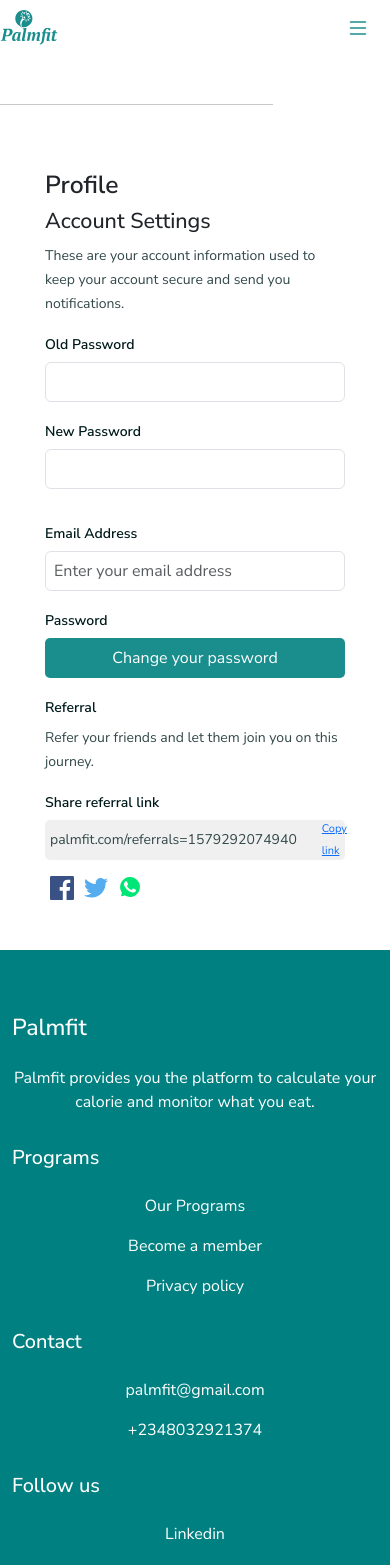
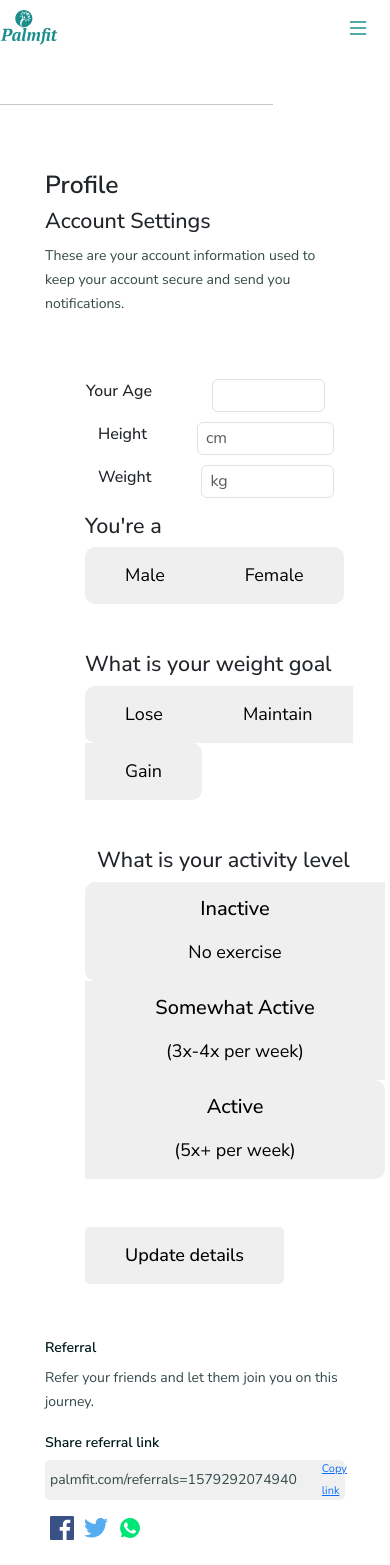
Before and after one commit to decadevs/live-project-sq015-net-palmfit-UI, a React (Create React App) app: page /profile in a window 390 px wide. Shown: the top 1565 px of the page. Built offline with nearby package versions, Linux system fonts and the light colour scheme; a web font is replaced by a local one.

Commit message:
updated profile page

```diff
--- a/src/components/ProfilePage.jsx
+++ b/src/components/ProfilePage.jsx
@@ -3,6 +3,7 @@ import '../styles/ProfilePage.css'
 import facebookLogo from '../images/logos_facebook.svg';
 import twitterLogo from '../images/logos_twitter.svg';
 import whatsappLogo from '../images/logos_whatsapp.svg';
+import UserDetails from './UserDetails';
 
 
 export default function ProfilePage () {
@@ -17,29 +18,11 @@ export default function ProfilePage () {
                         your account secure and send you notifications.
                     </span>
                 </div>
-                <div className="rightTop">
-                    <div className="password">
-                        <div className="oldpass">
-                            <h3>Old Password</h3>
-                            <input className="form-control p-2 me-2" type="text" />
-                        </div>
-                        <div className="newpass">
-                            <h3>New Password</h3>
-                            <input className="form-control p-2 me-2"  type="text" />
-                        </div>
-                    </div>
 
-                    <div className="email">
-                        <h3>Email Address</h3>
-                        <input className="form-control p-2" type="text" placeholder='Enter your email address'/>
-                    </div>
-
-                    <div className="changePass">
-                        <h3>Password</h3>
-                        <button className="btn-teal">Change your password</button>
-                    </div>
-                </div>
             </div>
+            <br/>
+            <br/>
+            <UserDetails/>
 
             <div className="buttomholder">
                 <div className="leftbutt">
@@ -68,6 +51,37 @@ export default function ProfilePage () {
                     </div>
                 </div>
             </div>
+            <br/>
+            <br/>
+            <br/>
+            <br/>
+            <h2>Password Change</h2>
+
+            <form className="rightTop">
+                    <div className="password">
+                        <div className="oldpass">
+                            <h3>Old Password</h3>
+                            <input className="form-control p-2 me-2" type="text" />
+                        </div>
+                        <div className="newpass">
+                            <h3>New Password</h3>
+                            <input className="form-control p-2 me-2"  type="text" />
+                        </div>
+                    </div>
+
+                    <div className="email">
+                        <h3>Email Address</h3>
+                        <input className="form-control p-2" type="text" placeholder='Enter your email address'/>
+                    </div>
+
+                    <div className="changePass">
+                        <h3>Password</h3>
+                        <button className="btn-teal">Change your password</button>
+                    </div>
+                </form>
+
+
+
         </div>
     </div>
   )
--- /dev/null
+++ b/src/components/UserDetails.jsx
@@ -0,0 +1,138 @@
+import React, { useState } from 'react';
+import styles from '../styles/userDetails.module.css';
+
+export default function UserDetails () {
+
+    const [selectedGender, setSelectedGender] = useState(null);
+    const handleGenderClick = (gender) => {
+        setSelectedGender(gender);
+      };
+
+
+      const [selectedWeightGoal, setSelectedWeightGoal] = useState(null);
+      const handleWeightGoalClick = (goal) => {
+        setSelectedWeightGoal(goal);
+      };
+
+
+      const [selectedActivityLevel, setSelectedActivityLevel] = useState(null);
+      const handleActivityLevelClick = (level) => {
+        setSelectedActivityLevel(level);
+    };
+
+  return (
+
+    <div>
+            <div className={`${styles.holder} row`}>
+                <div className={`${styles.left} col-md-7 mt-3`}>
+                    <div className={`${styles.mydata} col-md-15 d-flex`}>
+                        <div className={`${styles.first} d-flex flex-xs-column`}>
+                            <span className='w-75'>Your Age</span>
+                            <input class="form-control p-2 w-100" type="text" placeholder="" aria-label="Search" />
+                        </div>
+                        <div className={`${styles.first} d-flex container`}>
+                            <span>Height</span>
+                            <input class="form-control p-2 w-100" type="text" placeholder="cm" aria-label="Search" />
+                        </div>
+                        <div className={`${styles.first} d-flex container`}>
+                            <span>Weight</span>
+                            <input class="form-control p-2 w-100" type="text" placeholder="kg" aria-label="Search" />
+                        </div>
+                    </div>
+
+                    <div className={`${styles.gender} mb-5 mt-3`}>
+            <h4>You're a</h4>
+            <div className=''>
+              <button
+                className={`${styles.leftt} ${
+                  selectedGender === 'male' ? styles.selected : ''
+                }`}
+                onClick={() => handleGenderClick('male')}
+              >
+                Male
+              </button>
+              <button
+                className={`${styles.right} ${
+                  selectedGender === 'female' ? styles.selected : ''
+                }`}
+                onClick={() => handleGenderClick('female')}
+              >
+                Female
+              </button>
+            </div>
+          </div>
+
+          <div className={`${styles.weightControl} mb-5`}>
+            <h4>What is your weight goal</h4>
+            <div className=''>
+              <button
+                className={`${styles.leftt} ${
+                  selectedWeightGoal === 'lose' ? styles.selected : ''
+                }`}
+                onClick={() => handleWeightGoalClick('lose')}
+              >
+                Lose
+              </button>
+              <button
+                className={`${styles.center} ${
+                  selectedWeightGoal === 'maintain' ? styles.selected : ''
+                }`}
+                onClick={() => handleWeightGoalClick('maintain')}
+              >
+                Maintain
+              </button>
+              <button
+                className={`${styles.right} ${
+                  selectedWeightGoal === 'gain' ? styles.selected : ''
+                }`}
+                onClick={() => handleWeightGoalClick('gain')}
+              >
+                Gain
+              </button>
+            </div>
+          </div>
+          <div className={`${styles.weightStatus} container mb-5`}>
+            <h4 className=''>What is your activity level</h4>
+            <div className=''>
+              <div className='col-xs-4 row mr-5'>
+                <button
+                  className={`${styles.leftt} col-md-4 col-sm-4 col-xs-4 ${
+                    selectedActivityLevel === 'inactive' ? styles.selected : ''
+                  }`}
+                  onClick={() => handleActivityLevelClick('inactive')}
+                >
+                  <div className={`${styles.inactive}`}>
+                    <h5>Inactive</h5> <span>No exercise</span>
+                  </div>
+                </button>
+                <button
+                  className={`${styles.center} col-md-4 col-sm-4 col-xs-4 ${
+                    selectedActivityLevel === 'somewhat' ? styles.selected : ''
+                  }`}
+                  onClick={() => handleActivityLevelClick('somewhat')}
+                >
+                  <div className={`${styles.somewhat}`}>
+                    <h5>Somewhat Active</h5> <span>(3x-4x per week)</span>
+                  </div>
+                </button>
+                <button
+                  className={`${styles.right} col-md-4 col-sm-4 col-xs-4 ${
+                    selectedActivityLevel === 'active' ? styles.selected : ''
+                  }`}
+                  onClick={() => handleActivityLevelClick('active')}
+                >
+                  <div className={`${styles.aactive}`}>
+                    <h5>Active</h5> <span>(5x+ per week)</span>
+                  </div>
+                </button>
+              </div>
+            </div>
+          </div>
+
+                    <button type="submit" className={`${styles.Submit} col-md-6 col-sm-10 mb-4 align-content-center`}>Update details</button>
+                </div>
+            </div>
+
+        </div>
+  )
+}
--- /dev/null
+++ b/src/styles/userDetails.module.css
@@ -0,0 +1,214 @@
+@import url('https://fonts.googleapis.com/css2?family=Nunito+Sans:opsz,wght@6..12,200;6..12,300;6..12,400;6..12,500;6..12,600&display=swap');
+
+.DetailsPerFood{
+    border: 1px solid grey;
+    padding: 10px;
+    border-radius: 5px;
+}
+.custominput input[type="text"] {
+    border: none;
+    border-bottom: 1px solid #000;
+    padding: 5px;
+    outline: none;
+    text-align: left;
+    width: 50%;
+  }
+.foodCheck{
+    /* display: flex;
+    flex-direction: column;
+    justify-content: space-between; */
+}
+.left{
+    margin: 0 0 10px 40px;
+    /* alihn right */
+}
+
+.mydata{
+    display: flex;
+    justify-content: space-between;
+    gap: 10px;
+}
+.mydata .first{
+    margin-left: 1px;
+    gap: 10px;
+    margin-right: 20px;
+}
+.first span{
+    font-size: 16px;
+    font-weight: 500;
+}
+.holder{
+    justify-content: space-between;
+    /* margin-left: 20px; */
+    font-family: Nunito Sans;
+}
+.holder button {
+    outline: none;
+    border: none;
+    padding: 15px 40px;
+    overflow: hidden;
+    font-size: 18px;
+}
+.holder button:focus {
+    outline: none;
+    border: none;
+    padding: 15px 40px;
+    overflow: hidden;
+    background-color: #48A4A4;
+    color: #fff;
+    font-size: 18px;
+}
+
+.holder .leftt{
+    border-top-left-radius: 10px;
+    border-bottom-left-radius: 10px;
+}
+.holder .right{
+    border-top-right-radius: 10px;
+    border-bottom-right-radius: 10px;
+}
+
+input::placeholder {
+    text-align: left;
+}
+
+.inactive, .somewhat, .aactive{
+    display: flex;
+    flex-direction: column;
+    gap: 10px;
+}
+
+.leftt:hover, .center:hover, .right:hover{
+    background-color: #48A4A4;
+    gap: 10px;
+    color: #fff;
+    font-size: 18px;
+    font-weight: 500;
+}
+
+.Submit{
+    border-radius: 5px;
+    font-size: 18px;
+    font-weight: 500;
+    margin-left: 50px;
+}
+.Submit:hover, .Submit:focus{
+    border-radius: 5px;
+    background-color: #48A4A4;
+    font-weight: 500;
+    color: #fff;
+}
+
+/* Left ELement */
+.rightELe{
+    margin-top: 0;
+    display: flex;
+    flex-direction: column;
+    align-items: center;
+    background-color: #e7f3f3;
+}
+.sideHold{
+    display: flex;
+    justify-content: space-between;
+    gap: 10px;
+}
+
+.sideHold .element{
+    display: flex;
+    flex-direction: column;
+    align-items: center;
+    justify-content: center;
+    border-radius: 10px;
+    background-color: #bad1d1;
+}
+.sideHold .element:hover{
+    border-radius: 10px;
+    background-color: #48A4A4;
+    color: #fff;
+}
+
+.seeforU{
+    display: flex;
+    text-align: center;
+    align-items: center;
+}
+
+.inner small{
+    margin-top: 30px;
+
+}
+
+.buttHold{
+    display: flex;
+    flex-direction: column;
+    text-align: center;
+    /* width: 95%; */
+}
+.buttHold span {
+    line-height: 18px;
+}
+
+.circle {
+    width: 170px;
+    height: 170px;
+    background-color: #fff;
+    border: 5px solid #48A4A4;
+    border-radius: 50%;
+    display: flex;
+    justify-content: center;
+    align-items: center;
+    color: #000;
+    font-size: 16px;
+  }
+
+  .content {
+    padding: 30px;
+    text-align: center;
+  }
+
+  .content span {
+    font-weight: 500;
+    font-size: 18px;
+  }
+  .content .data{
+    font-size: 32px;
+    font-weight: 700;
+  }
+
+  @media (max-width: 575.98px){
+    .status {
+        display: flex;
+    }
+    .status button {
+        flex-direction: row;
+        width: 35%;
+    }
+    .mydata{
+        display: flex;
+        flex-direction: column;
+    }
+    .mydata input{
+        /* width: 200px;  */
+        margin: 0 40px ;
+    }
+    .Submit{
+        margin: 0;
+    }
+
+    .weightStatus{
+        display: flex;
+        flex-direction: column;
+    }
+    .container button {
+        width: 30%;
+    }
+
+    .container button span{
+        display: none;
+    }
+
+    .content .data{
+        font-size: 34px;
+        font-weight: 700;
+      }
+  }
```
